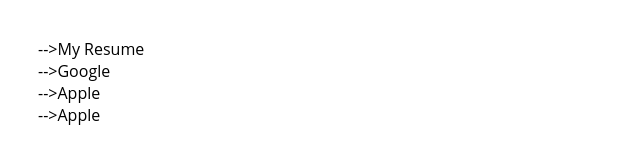
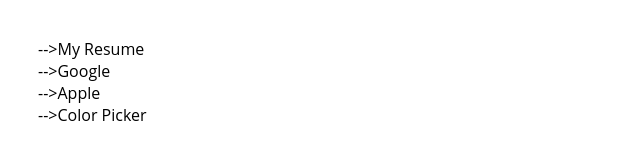
Before and after one commit to sidreds06/Beingzero-web-learn, a website: page html/index.html in a window 1280 px wide. Shown: the full height of the page, 0-640 px from the left. Drawn offline with Linux system fonts and the light colour scheme.

Commit message:
added color-picker

```diff
--- a/html/index.html
+++ b/html/index.html
@@ -11,6 +11,6 @@
     <a class='links' href="../html/resume.html">-->My Resume</a><br>
 <a class='links' href="../html/google.html">-->Google</a><br>
 <a class='links' href="../html/apple.html">-->Apple</a><br>
-<a class='links' href="../html/color_picker.html">-->Apple</a>
+<a class='links' href="../html/color_picker.html">-->Color Picker</a>
 </body>
 </html>
```
